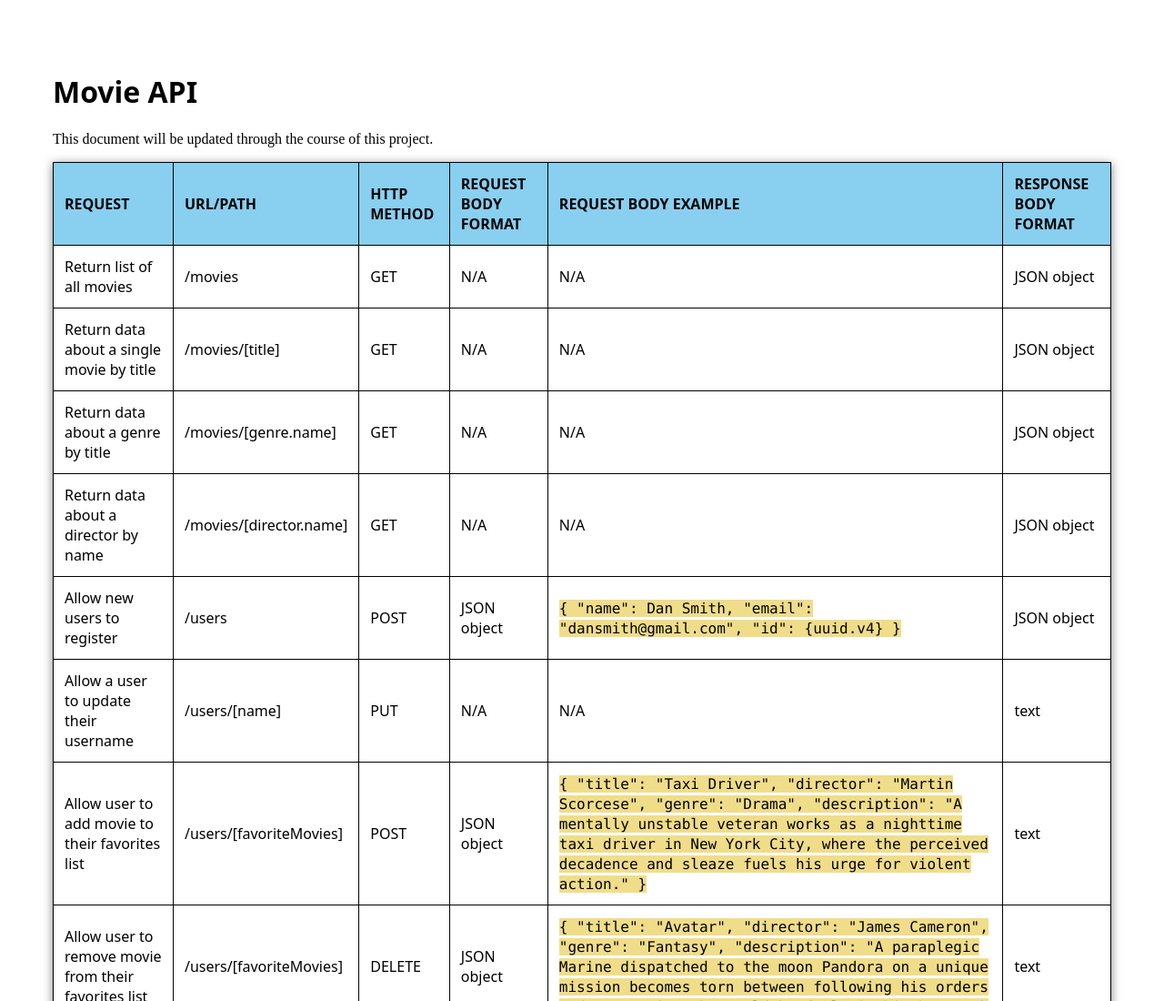
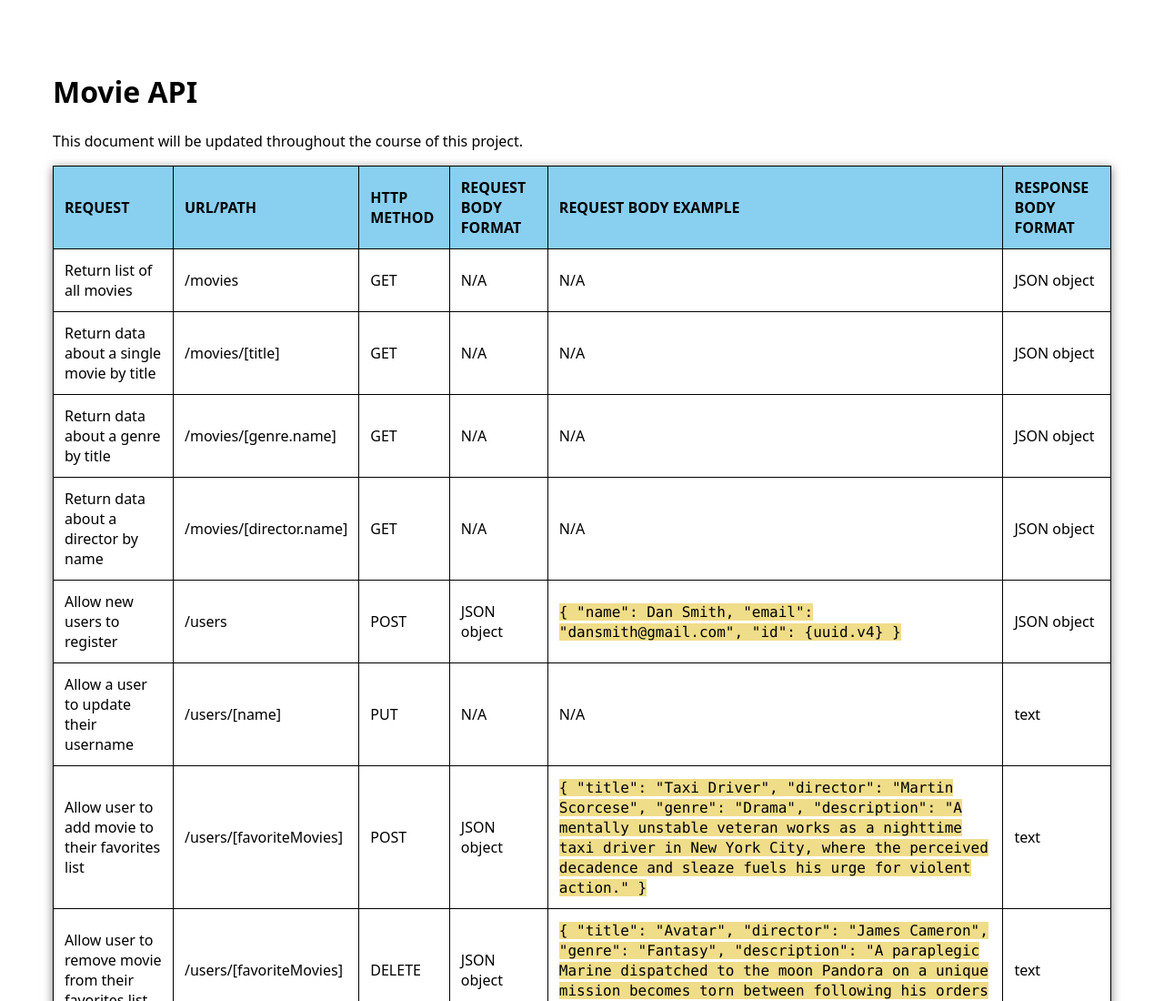
Before and after one commit to elicost/movie_api, a website: page public/documentation.html in a window 1280 px wide. Shown: the top 1100 px of the page at 91% size. Drawn offline with Linux system fonts and the light colour scheme; files that its build step writes are made by us from their sources.

Commit message:
Fix documentation style and formatting

```diff
--- a/public/documentation.html
+++ b/public/documentation.html
@@ -10,7 +10,7 @@
 
 <body>
     <h1>Movie API</h1>
-    <p>This document will be updated through the course of this project.</p>
+    <p>This document will be updated throughout the course of this project.</p>
     <table>
 	<thead>
 		<tr>
--- a/styles.css
+++ b/public/styles.css
@@ -1,4 +1,4 @@
-h1 {
+h1, p {
 	font-family: system-ui;
 }
 
```
